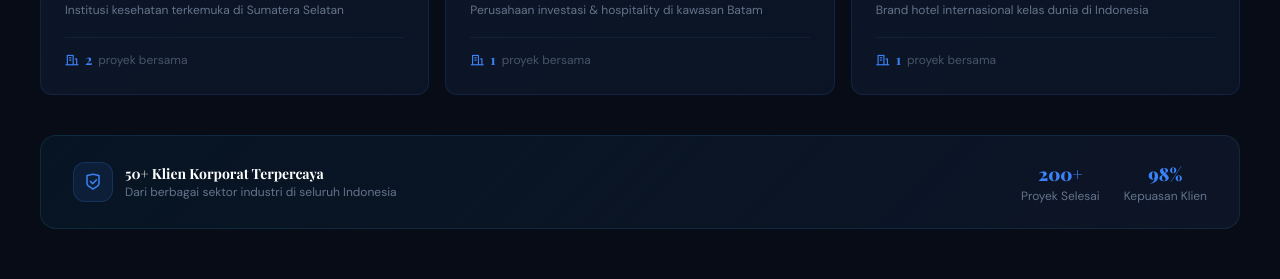
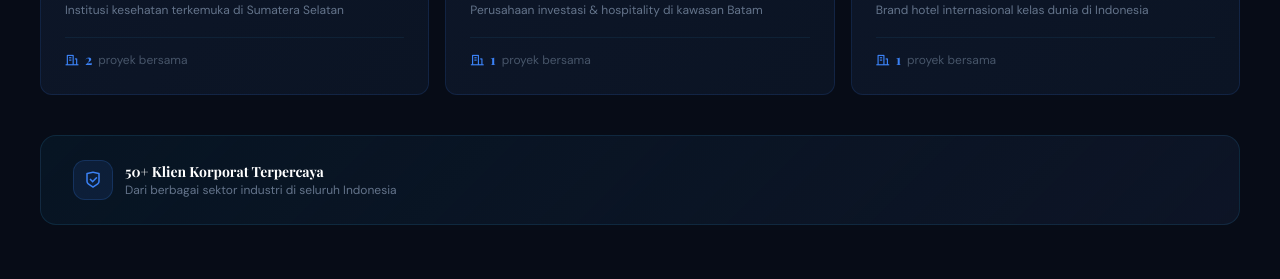
Before and after one commit to ptwaringinmegamandiri/waringinmegamandiri, a React (Vite) app: page / in a window 1280 px wide. Shown: the part 3900-4179 px from the top of the page. Built offline with nearby package versions, Linux system fonts and the light colour scheme; no server answers; the database is empty; a web font is replaced by a local one.

Commit message:
fix: remove project and satisfaction stats from client section
Update ClientsSection to display only corporate clients info.

```diff
--- a/src/pages/home/components/ClientsSection.tsx
+++ b/src/pages/home/components/ClientsSection.tsx
@@ -208,7 +208,7 @@ export default function ClientsSection() {
 
         {/* Bottom trust bar */}
         <div
-          className="reveal-client rounded-2xl px-8 py-6 flex flex-col sm:flex-row items-center justify-between gap-4"
+          className="reveal-client rounded-2xl px-8 py-6 flex flex-col sm:flex-row items-center justify-start gap-4"
           style={{
             opacity: 0,
             transform: 'translateY(20px)',
@@ -227,17 +227,6 @@ export default function ClientsSection() {
               <p className={`font-body text-xs ${bottomSubColor}`}>{t('clients.sektorDesc')}</p>
             </div>
           </div>
-          <div className="flex items-center gap-6">
-            {[
-              { val: '200+', label: t('clients.proyekSelesai') },
-              { val: '98%', label: t('clients.kepuasan') },
-            ].map((s) => (
-              <div key={s.label} className="text-center">
-                <div className={`font-syne font-black text-lg ${bottomStatColor}`}>{s.val}</div>
-                <div className={`font-body text-xs ${bottomSubColor}`}>{s.label}</div>
-              </div>
-            ))}
-          </div>
         </div>
       </div>
     </section>
```
